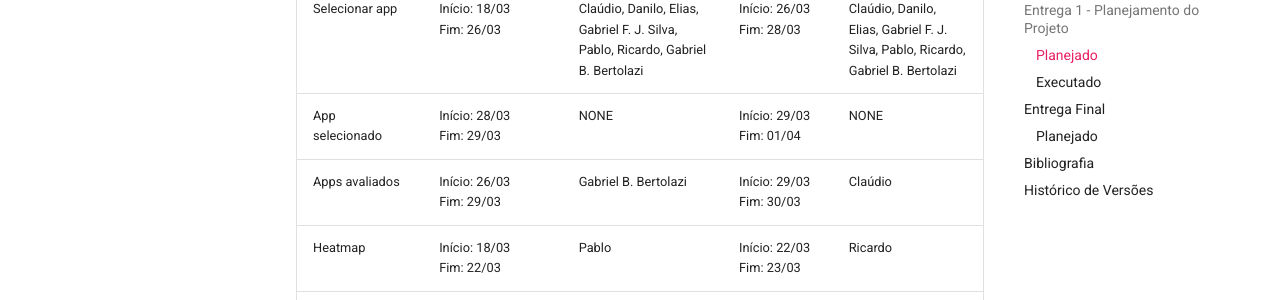
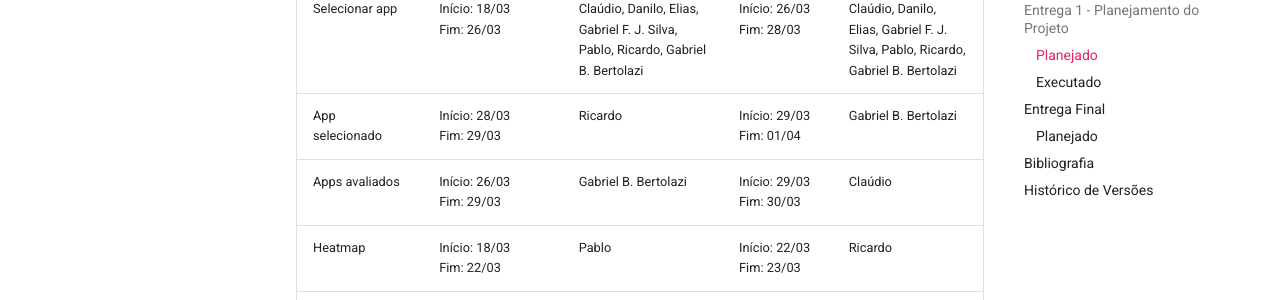
Before and after one commit to Requisitos-de-Software/2024.1-Serasa, an MkDocs documentation site: the page built from docs/planejamento/cronograma.md, in a window 1280 px wide and 900 px high, scrolled down 604 px. Shown: the part 152-452 px from the top of the window. Built offline with MkDocs 1.6.1 and Material for MkDocs 9.7.7, drawn with Linux system fonts in a browser that asks for light colours; comment, search, counter and statistics services are not loaded.

Commit message:
Update cronograma.md add revisor e autor.

```diff
--- a/docs/planejamento/cronograma.md
+++ b/docs/planejamento/cronograma.md
@@ -15,7 +15,7 @@ Na Tabela 1, tem-se o planejado para todas as atividades previstas da primeira e
 | Atividade | Período de desenvolvimento | Responsáveis | Revisão | Revisores |
 | --- | --- | --- | --- | --- |
 | Selecionar app | Início: 18/03 <br> Fim: 26/03 | Claúdio, Danilo, Elias, Gabriel F. J. Silva, Pablo, Ricardo, Gabriel B. Bertolazi | Início: 26/03 Fim: 28/03 | Claúdio, Danilo, Elias, Gabriel F. J. Silva, Pablo, Ricardo, Gabriel B. Bertolazi |
-| App selecionado | Início: 28/03 <br>Fim: 29/03 | NONE | Início: 29/03   <br>Fim: 01/04 | NONE |
+| App selecionado | Início: 28/03 <br>Fim: 29/03 | Ricardo | Início: 29/03   <br>Fim: 01/04 | Gabriel B. Bertolazi |
 | Apps avaliados | Início: 26/03   <br>Fim: 29/03 | Gabriel B. Bertolazi | Início: 29/03   <br>Fim: 30/03 | Claúdio |
 | Heatmap | Início: 18/03   <br>Fim: 22/03 | Pablo | Início: 22/03 Fim: 23/03 | Ricardo |
 | Selecionar ferramentas do projeto | Início: 29/03   <br>Fim: 01/04 | Danilo | Início: 01/04 Fim: 01/04 | Pablo |
```
